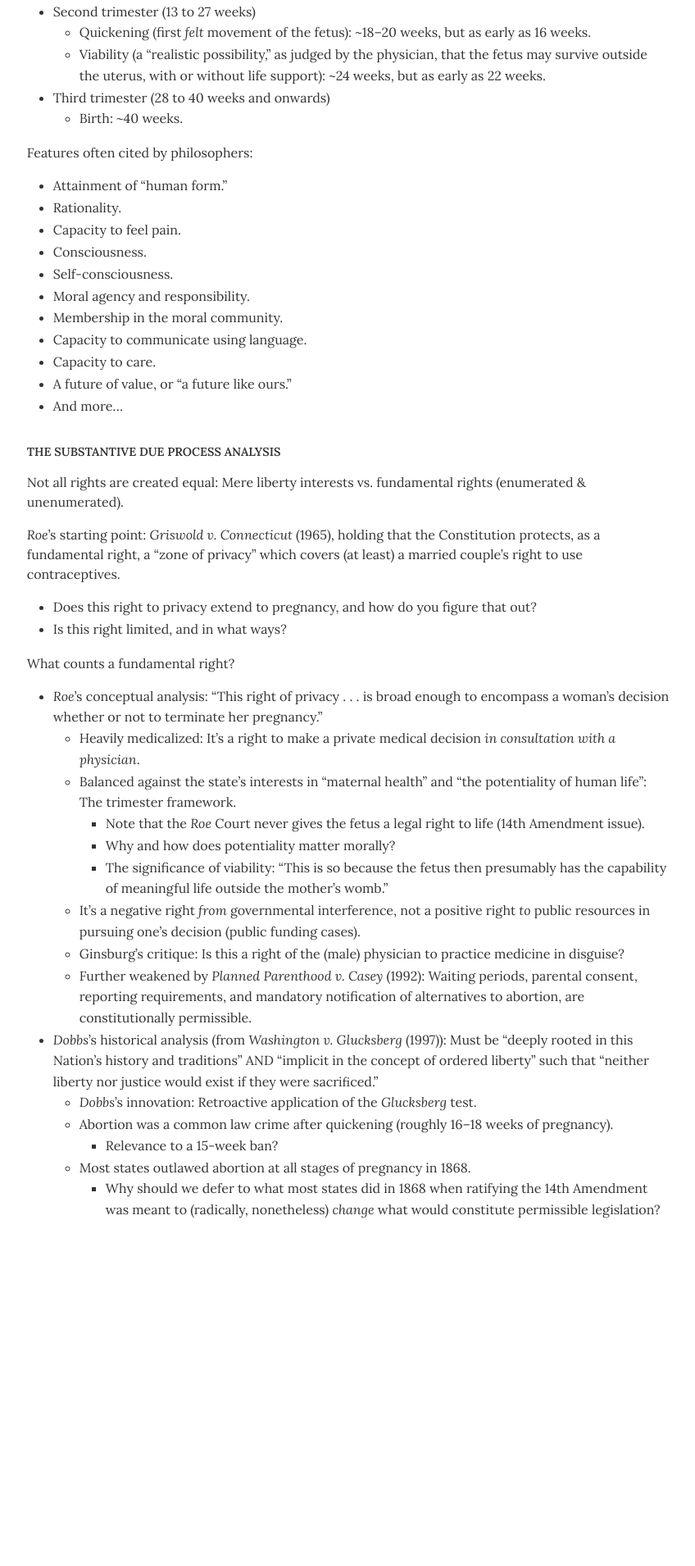
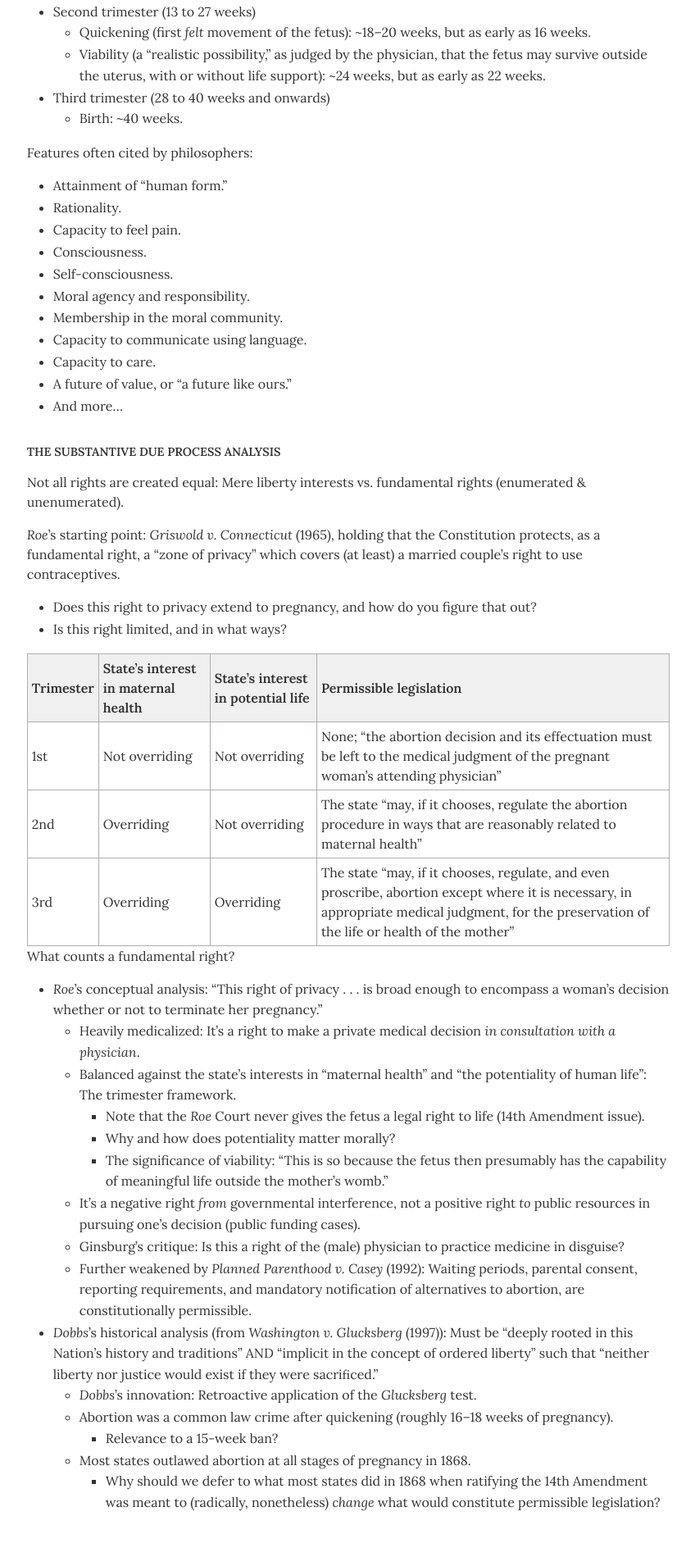
Before and after one commit to dingherself/ethics, a Jekyll site: the page built from handouts/_posts/2025-09-08-law-and-philosophy-of-reproductive-rights.md, in a window 1280 px wide. Shown: the part 1981-3891 px from the top of the page at 82% size, without its empty margins (215-1063 px from the left). Built offline with Jekyll 4.4.1, drawn with Linux system fonts in a browser that asks for light colours; before the commit the page ends 3534 px from its top, so only the background shows below that.

Commit message:
add trimester framework

```diff
--- a/handouts/_posts/2025-09-08-law-and-philosophy-of-reproductive-rights.md
+++ b/handouts/_posts/2025-09-08-law-and-philosophy-of-reproductive-rights.md
@@ -83,6 +83,57 @@ Not all rights are created equal: Mere liberty interests vs. fundamental rights
 - Does this right to privacy extend to pregnancy, and how do you figure that out?
 - Is this right limited, and in what ways?
 
+<style>
+		table {
+			border:1px solid #b3adad;
+			border-collapse:collapse;
+			padding:5px;
+		}
+		table th {
+			border:1px solid #b3adad;
+			padding:5px;
+			background: #f0f0f0;
+			color: #313030;
+		}
+		table td {
+			border:1px solid #b3adad;
+			text-align:left;
+			padding:5px;
+			background: #ffffff;
+			color: #313030;
+		}
+</style>
+
+<table>
+		<thead>
+			<tr>
+				<th>Trimester</th>
+				<th>State’s interest in maternal health</th>
+				<th>State’s interest in potential life</th>
+				<th>Permissible legislation</th>
+			</tr>
+		</thead>
+		<tbody>
+			<tr>
+				<td>1st</td>
+				<td>Not overriding</td>
+				<td>Not overriding</td>
+				<td>None; “the abortion decision and its effectuation must be left to the medical judgment of the pregnant woman’s attending physician”</td>
+			</tr>
+			<tr>
+				<td>2nd</td>
+				<td>Overriding</td>
+				<td>Not overriding</td>
+				<td>The state “may, if it chooses, regulate the abortion procedure in ways that are reasonably related to maternal health”</td>
+			</tr>
+			<tr>
+				<td>3rd</td>
+				<td>Overriding</td>
+				<td>Overriding</td>
+				<td>The state “may, if it chooses, regulate, and even proscribe, abortion except where it is necessary, in appropriate medical judgment, for the preservation of the life or health of the mother”&nbsp;</td>
+			</tr>
+		</tbody>
+</table>
 What counts a fundamental right?
 
 - *Roe*’s conceptual analysis: “This right of privacy . . . is broad enough to encompass a woman’s decision whether or not to terminate her pregnancy.”
```
